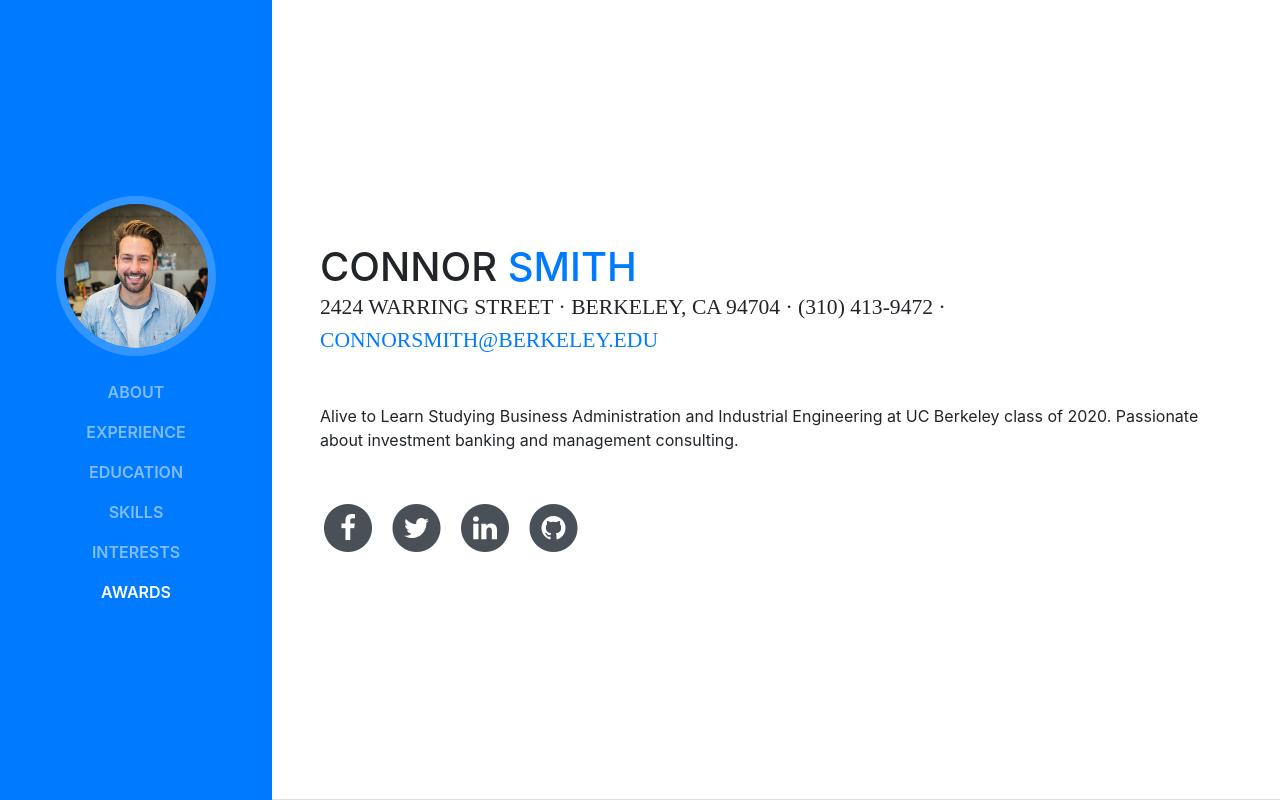
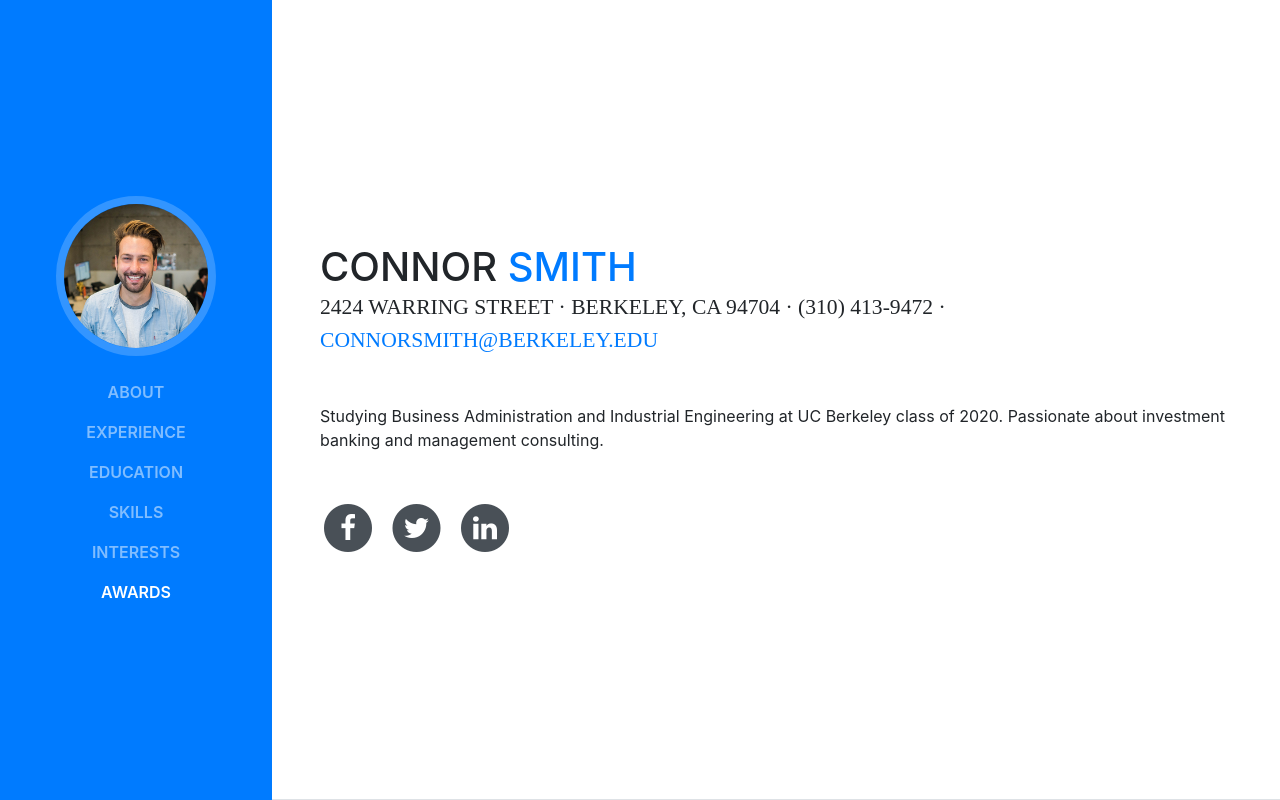
Before and after one commit to connor5101520/connor5101520.github.io, a website with bundled scripts: page index.html in a window 1280 px wide. Shown: the top 800 px of the page. Built offline with nearby package versions, Linux system fonts and the light colour scheme; a web font is replaced by a local one.

Commit message:
deletelink

```diff
--- a/index.html
+++ b/index.html
@@ -71,8 +71,8 @@
           <div class="subheading mb-5">2424 Warring Street · Berkeley, CA 94704 · (310) 413-9472 ·
             <a href="mailto:connorsmith@berkeley.edu">connorsmith@berkeley.edu</a>
           </div>
-          <p class="mb-5">Alive to Learn
-          Studying Business Administration and Industrial Engineering at UC Berkeley class of 2020. Passionate about investment banking and management consulting. </p>
+          <p class="mb-5">
+           Studying Business Administration and Industrial Engineering at UC Berkeley class of 2020. Passionate about investment banking and management consulting. </p>
           <ul class="list-inline list-social-icons mb-0">
             <li class="list-inline-item">
               <a href="https://www.facebook.com/profile.php?id=100007454261191&ref=bookmarks">
@@ -91,18 +91,10 @@
               </a>
             </li>
             <li class="list-inline-item">
-              <a href="#">
+              <a href="https://www.linkedin.com/in/connordsmith/">
                 <span class="fa-stack fa-lg">
                   <i class="fa fa-circle fa-stack-2x"></i>
                   <i class="fa fa-linkedin fa-stack-1x fa-inverse"></i>
-                </span>
-              </a>
-            </li>
-            <li class="list-inline-item">
-              <a href="#">
-                <span class="fa-stack fa-lg">
-                  <i class="fa fa-circle fa-stack-2x"></i>
-                  <i class="fa fa-github fa-stack-1x fa-inverse"></i>
                 </span>
               </a>
             </li>
```
